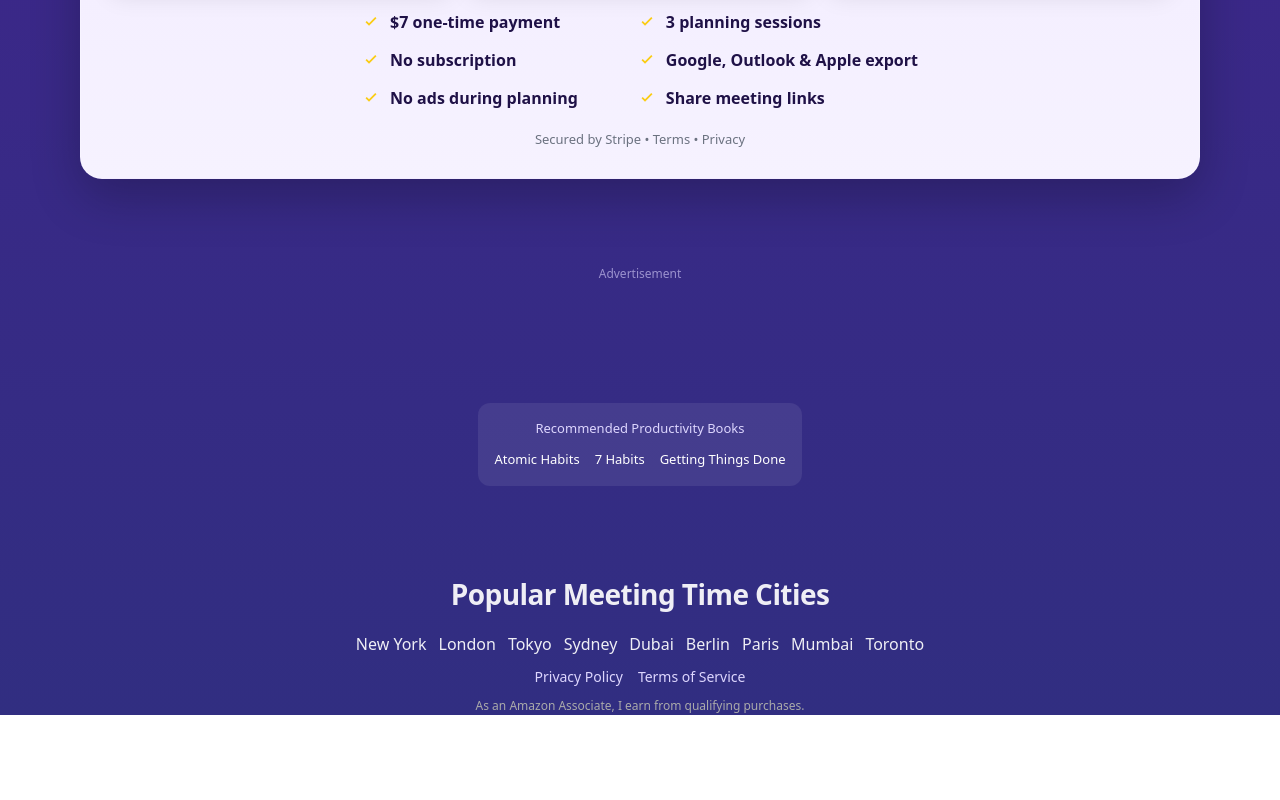
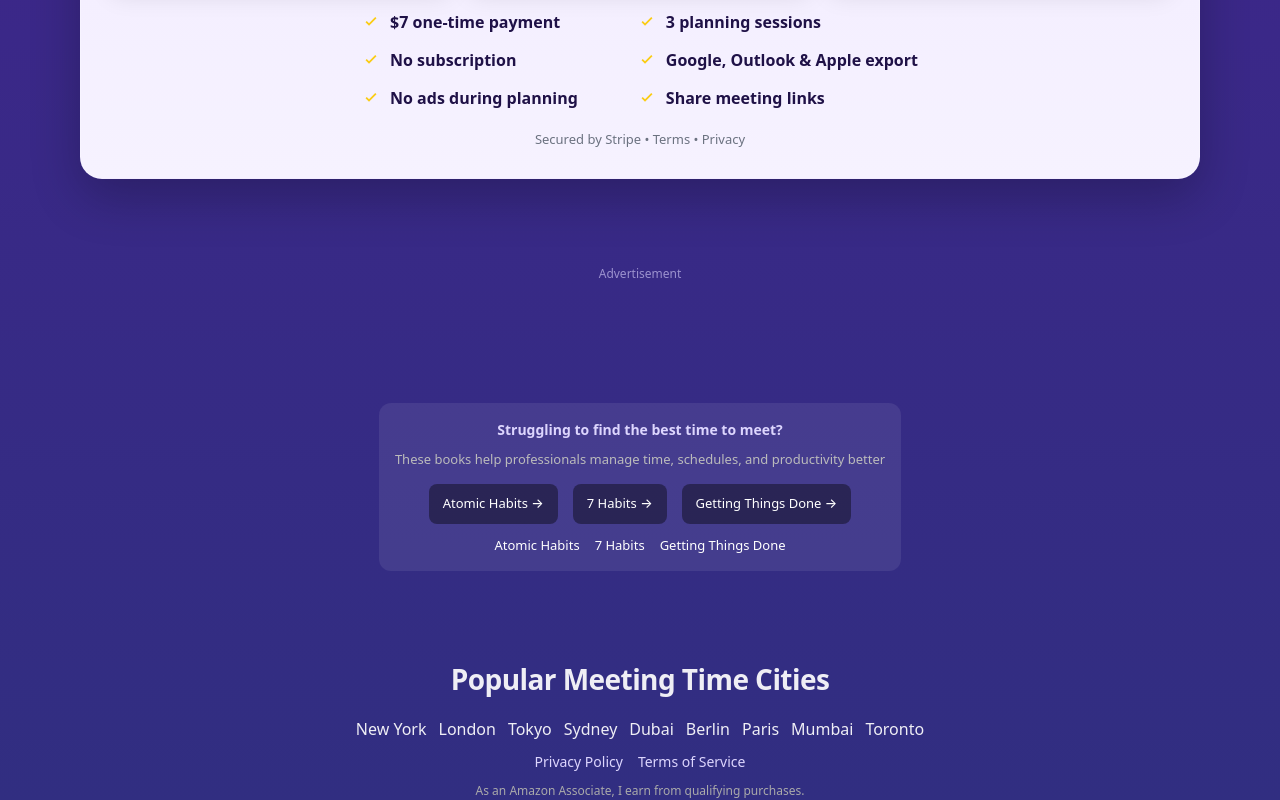
Before and after one commit to techtalk1282/Best-Meeting-Time, a Next.js app: page / in a window 1280 px wide. Shown: the part 1369-2169 px from the top of the page. Before the commit the page ends 2084 px from the top, so only its background shows below. Built offline with nearby package versions, Linux system fonts and the light colour scheme.

Commit message:
feat: improve Amazon affiliate conversion UI (better copy + CTA buttons)

```diff
--- a/app/ui/LayoutShell.tsx
+++ b/app/ui/LayoutShell.tsx
@@ -114,7 +114,86 @@ export default function LayoutShell({
               marginBottom: "12px",
             }}
           >
-            Recommended Productivity Books
+           <div
+  style={{
+    color: "#ddd6fe",
+    fontSize: "14px",
+    marginBottom: "10px",
+    fontWeight: "600",
+  }}
+>
+  Struggling to find the best time to meet?
+</div>
+
+<div
+  style={{
+    color: "#bbb",
+    fontSize: "13px",
+    marginBottom: "15px",
+  }}
+>
+  These books help professionals manage time, schedules, and productivity better
+</div>
+
+<div
+  style={{
+    display: "flex",
+    justifyContent: "center",
+    gap: "15px",
+    flexWrap: "wrap",
+  }}
+>
+  <a
+    href="https://amzn.to/47HUGKw"
+    target="_blank"
+    rel="noopener noreferrer"
+    style={{
+      background: "rgba(0,0,0,0.4)",
+      padding: "10px 14px",
+      borderRadius: "8px",
+      textDecoration: "none",
+      color: "#fff",
+      fontSize: "13px",
+      fontWeight: "500",
+    }}
+  >
+    Atomic Habits →
+  </a>
+
+  <a
+    href="https://amzn.to/4siUb0Q"
+    target="_blank"
+    rel="noopener noreferrer"
+    style={{
+      background: "rgba(0,0,0,0.4)",
+      padding: "10px 14px",
+      borderRadius: "8px",
+      textDecoration: "none",
+      color: "#fff",
+      fontSize: "13px",
+      fontWeight: "500",
+    }}
+  >
+    7 Habits →
+  </a>
+
+  <a
+    href="https://amzn.to/4duax2V"
+    target="_blank"
+    rel="noopener noreferrer"
+    style={{
+      background: "rgba(0,0,0,0.4)",
+      padding: "10px 14px",
+      borderRadius: "8px",
+      textDecoration: "none",
+      color: "#fff",
+      fontSize: "13px",
+      fontWeight: "500",
+    }}
+  >
+    Getting Things Done →
+  </a>
+</div>
           </div>
 
           <div
```
